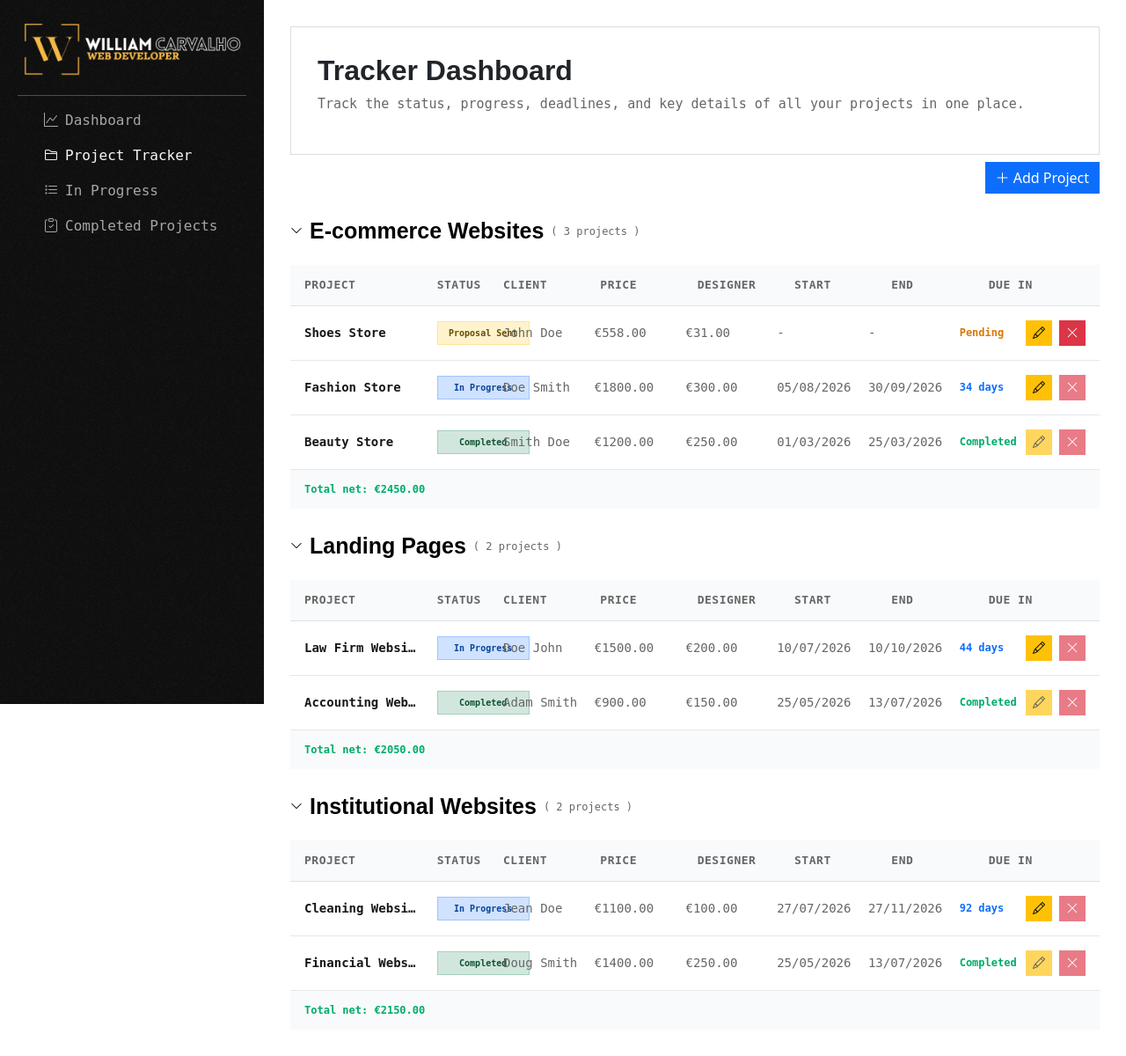
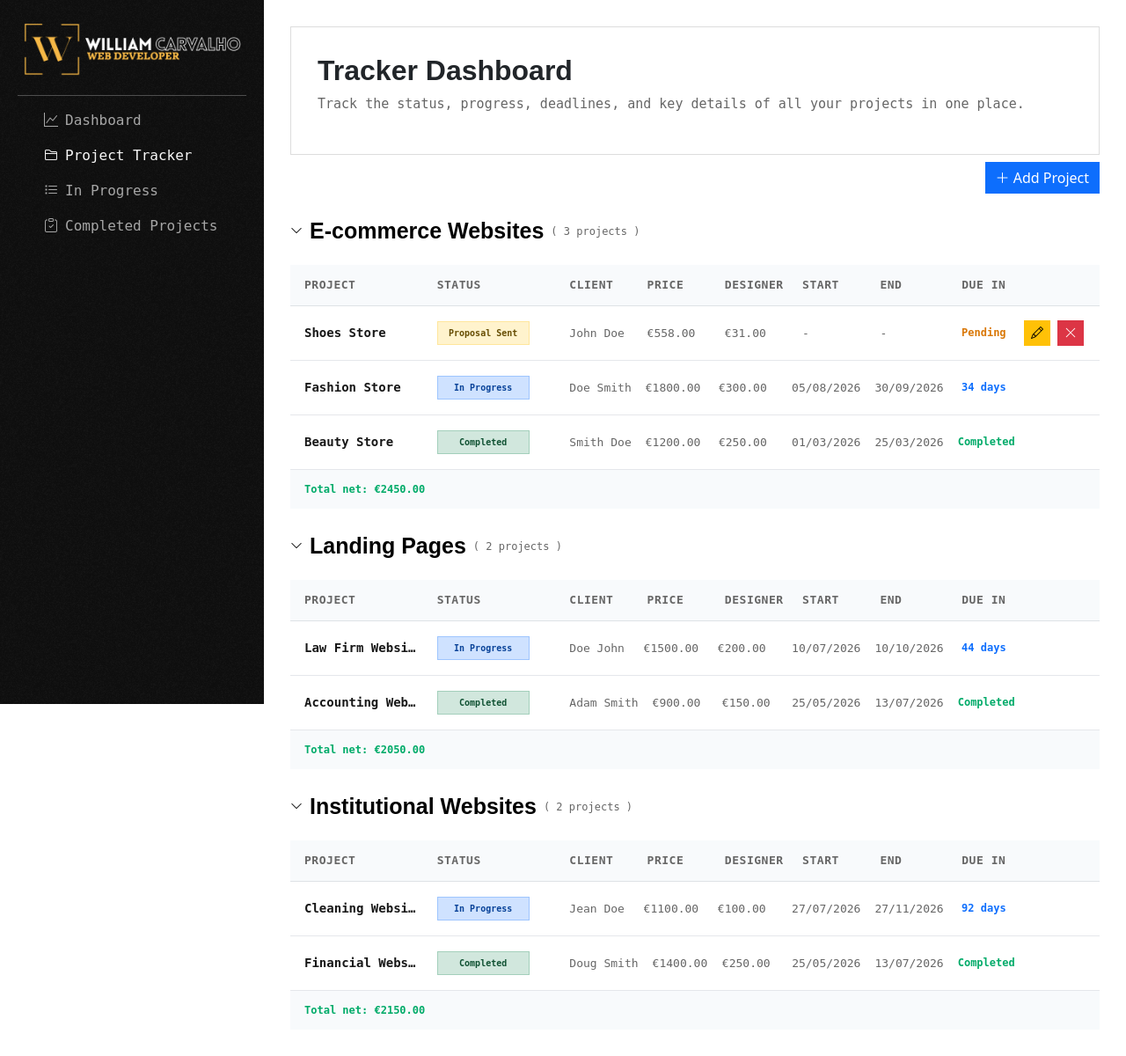
Before and after one commit to williamcarvalhodev/project-management-flask, a Flask app: page /project_tracker in a window 1280 px wide. Shown: the whole page at 88% size. Run offline with Flask 3, Linux system fonts and the light colour scheme.

Commit message:
fix align due date and action columns

```diff
--- a/static/css/style.css
+++ b/static/css/style.css
@@ -349,7 +349,7 @@ aside nav a.active {
 .project-value {
     overflow: hidden;
     color: #666666;
-    font-size: 14px;
+    font-size: 13px;
     text-overflow: ellipsis;
     white-space: nowrap;
 }
@@ -428,6 +428,10 @@ aside nav a.active {
     color: #d97706;
     font-size: 12px;
     font-weight: 700;
+}
+
+.project-actions-col {
+    min-width: 86px;
 }
 
 /* Projects summary */
--- a/templates/project_tracker.html
+++ b/templates/project_tracker.html
@@ -131,14 +131,14 @@
                     <div class="row g-3 align-items-center">
 
                         <div class="col-xl-2">Project</div>
-                        <div class="col-xl-1">Status</div>
+                        <div class="col-xl-2">Status</div>
                         <div class="col-xl">Client</div>
                         <div class="col-xl">Price</div>
                         <div class="col-xl">Designer</div>
                         <div class="col-xl">Start</div>
                         <div class="col-xl">End</div>
-                        <div class="col-xl">Due In</div>
-                        <div class="col-xl-auto"></div>
+                        <div class="col-xl-1 text-center">Due In</div>
+                        <div class="col-xl-auto project-actions-col"></div>
 
                     </div>
                 </div>
@@ -160,7 +160,7 @@
                         </div>
 
                         <!-- Status -->
-                        <div class="col-12 col-xl-1">
+                        <div class="col-12 col-xl-2">
                             <div class="project-cell" data-label="Status">
                                 <span class="project-badge {{ project.status_class }}">
                                     {{ project.status }}
@@ -215,7 +215,7 @@
 
                         <!-- Days Left -->
                         <div class="col-12 col-xl-1">
-                            <div class="project-cell" data-label="Days Left">
+                            <div class="project-cell text-start text-xl-center" data-label="Days Left">
                                 <strong class="{{ project.days_left_class }}">
                                     {{ project.days_left }}
                                 </strong>
@@ -223,21 +223,22 @@
                         </div>
 
                         <!-- Project actions -->
-                        <div class="col-12 col-xl-auto">
-                            <div class="d-flex justify-content-start align-items-center gap-2 flex-nowrap">
+                        <div class="col-12 col-xl-auto project-actions-col">
+                            <div class="d-flex justify-content-start align-items-center gap-2 flex-nowrap
+                                {% if project.status != 'Proposal Sent' %}
+                                    invisible
+                                {% endif %}">
 
                                 <!-- Edit button -->
                                 <button type="button" class="btn btn-sm btn-warning border-0 rounded-0"
-                                    data-bs-toggle="modal" data-bs-target="#editProjectModal{{ project.project_id }}" {%
-                                    if project.status=="Completed" %} disabled {% endif %}>
+                                    data-bs-toggle="modal" data-bs-target="#editProjectModal{{ project.project_id }}">
                                     <i class="bi bi-pencil"></i>
                                 </button>
 
                                 <!-- Delete button -->
                                 <form method="POST"
                                     action="{{ url_for('delete_project', project_id=project.project_id) }}">
-                                    <button type="submit" class="btn btn-sm btn-danger border-0 rounded-0" {% if
-                                        project.status !="Proposal Sent" %} disabled {% endif %}>
+                                    <button type="submit" class="btn btn-sm btn-danger border-0 rounded-0">
                                         <i class="bi bi-x-lg"></i>
                                     </button>
                                 </form>
```
